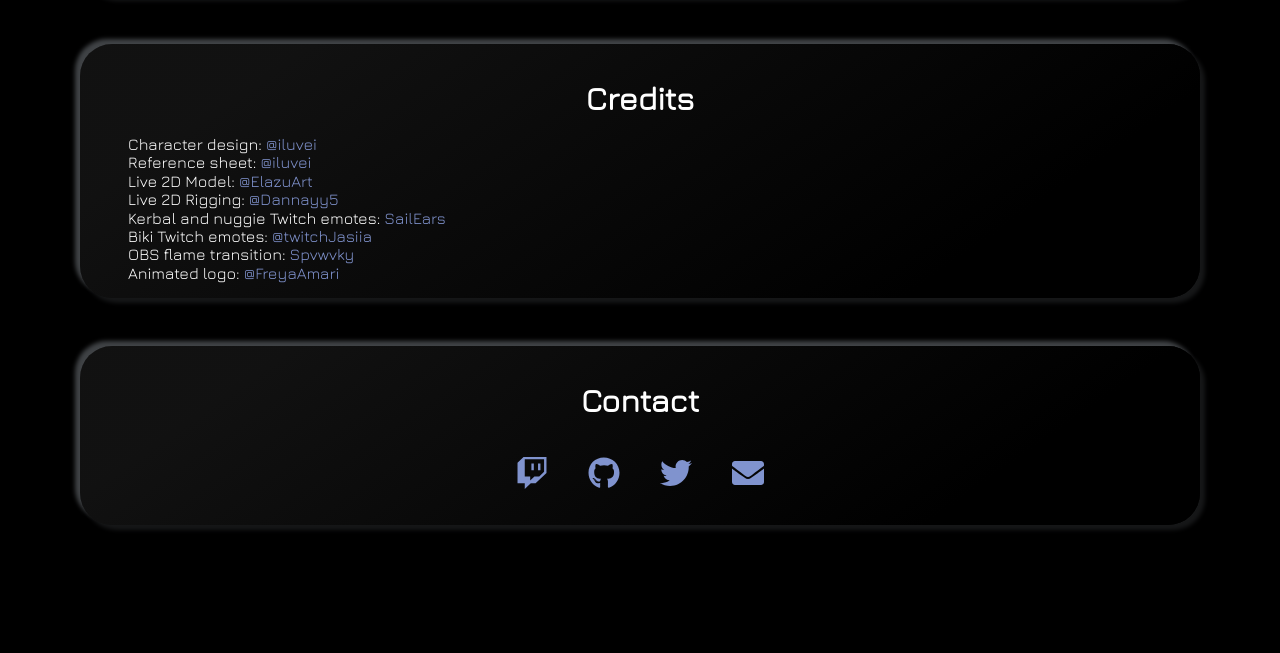
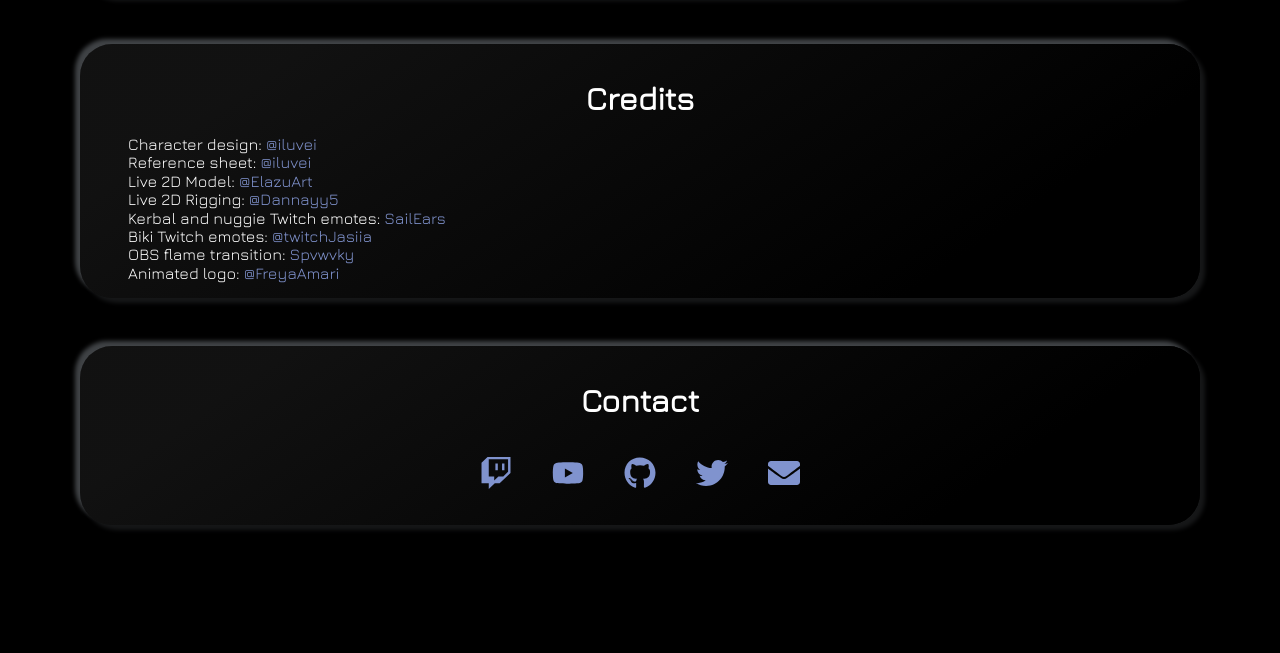
Before and after one commit to raechelmaelstrom/raechelmaelstrom.github.io, a Jekyll site: the page built from index.html, in a window 1280 px wide. Shown: the part 2116-2769 px from the top of the page. Built offline with Jekyll 4.4.1, drawn with Linux system fonts in a browser that asks for light colours.

Commit message:
Update contact section

```diff
--- a/_includes/landing-page.html
+++ b/_includes/landing-page.html
@@ -27,7 +27,7 @@
       {% endif %}
 
       {% if site.youtube_username != null %}
-        <a class="social-link youtube" aria-label="My Twitch" target="_blank" rel="noreferrer"
+        <a class="social-link youtube" aria-label="My YouTube" target="_blank" rel="noreferrer"
           href="https://youtube.com/@{{site.youtube_username}}"
         >
           <svg viewBox="0 0 200 200" class="circle">
--- a/_includes/section-contact.html
+++ b/_includes/section-contact.html
@@ -8,6 +8,18 @@
     <div class="social">
       <svg class="social-svg" viewBox="0 0 48 48">
         <use x="12" y="12" width="24" height="24" viewBox="0 0 48 48" xlink:href="{{ "/assets/img/brands.svg#twitch" | prepend: site.baseurl }}"></use>
+      </svg>
+    </div>
+  </a>
+  {% endif %}
+
+  {% if site.youtube_username != null %}
+  <a class="social-link youtube" aria-label="My YouTube" target="_blank" rel="noreferrer"
+    href="https://youtube.com/@{{site.youtube_username}}"
+  >
+    <div class="social">
+      <svg class="social-svg" viewBox="0 0 48 48">
+        <use x="12" y="12" width="24" height="24" viewBox="0 0 48 48" xlink:href="{{ "/assets/img/brands.svg#youtube" | prepend: site.baseurl }}"></use>
       </svg>
     </div>
   </a>
```
